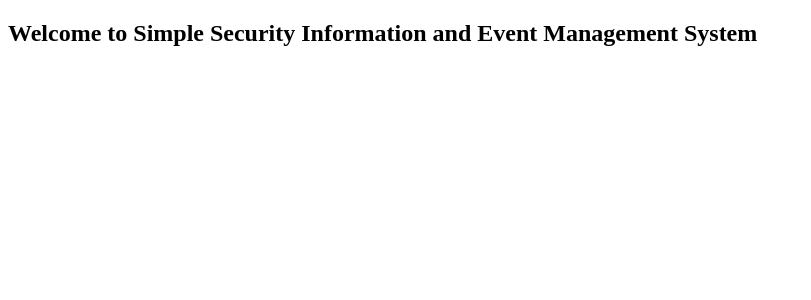
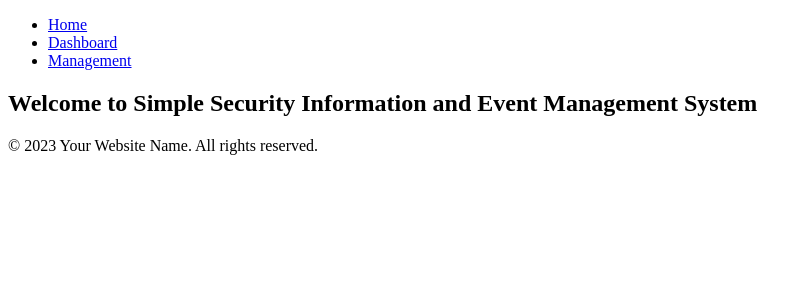
Before and after one commit to TommyZ88/SSIEM, a Flask app: page /home in a window 1280 px wide. Shown: the top 300 px of the page, without its empty margins (0-811 px from the left). Run offline with Flask 2, Linux system fonts and the light colour scheme.

Commit message:
Created CSS file for navigation and styling of website

```diff
--- a/frontend/templates/home.html
+++ b/frontend/templates/home.html
@@ -1,5 +1,25 @@
 <!doctype html>
 <title>Home page</title>
+<head>
+    <link rel="stylesheet" type="text/css" href="style.css">
+</head>
+
+<!--navigation bar-->
+<header>
+    <nav>
+        <ul>
+            <li><a href="#">Home</a></li>
+            <li><a href="#">Dashboard</a></li>
+            <li><a href="#">Management</a></li>
+        </ul>
+    </nav>
+</header>
+
 <div>
     <h2>Welcome to Simple Security Information and Event Management System</h2>
 </div>
+
+<!-- footer-->
+<footer>
+    <p>&copy; 2023 Your Website Name. All rights reserved.</p>
+</footer>
```
Also changed, not shown: frontend/templates/style.css (added).
